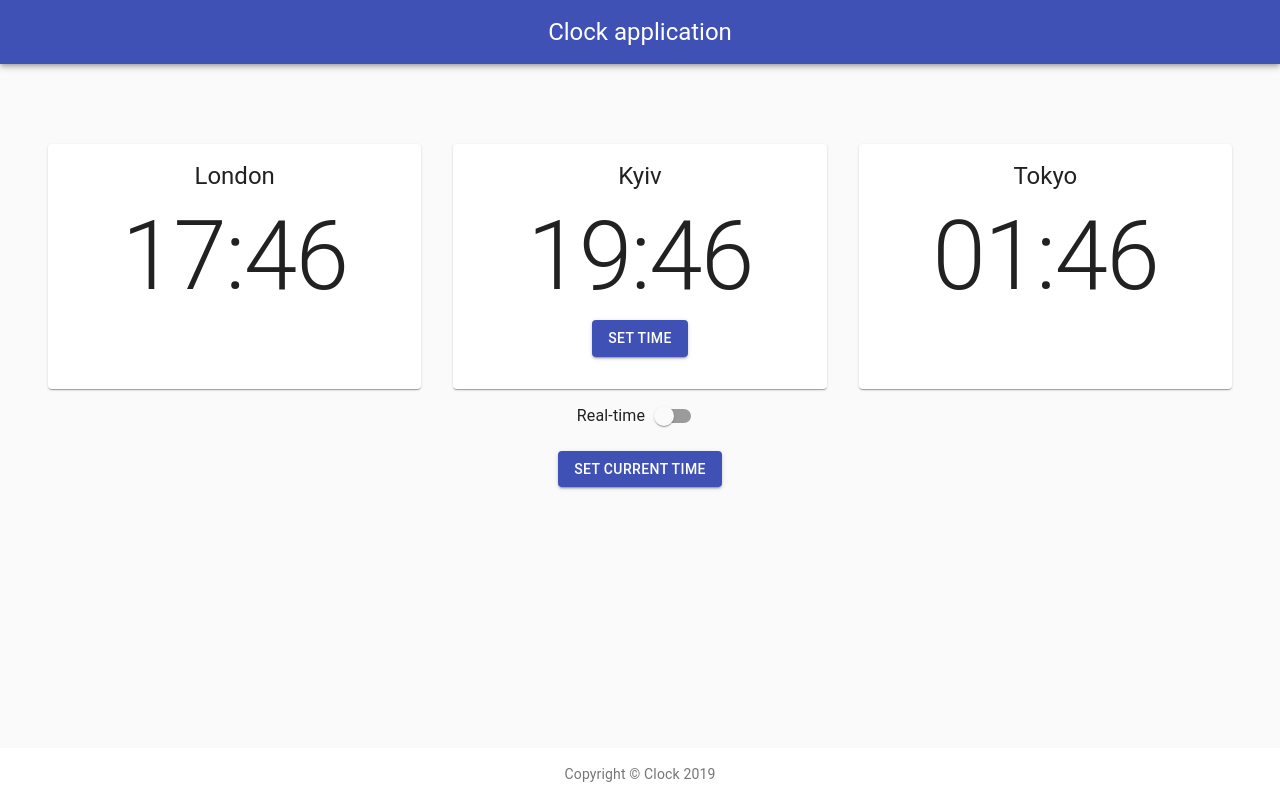
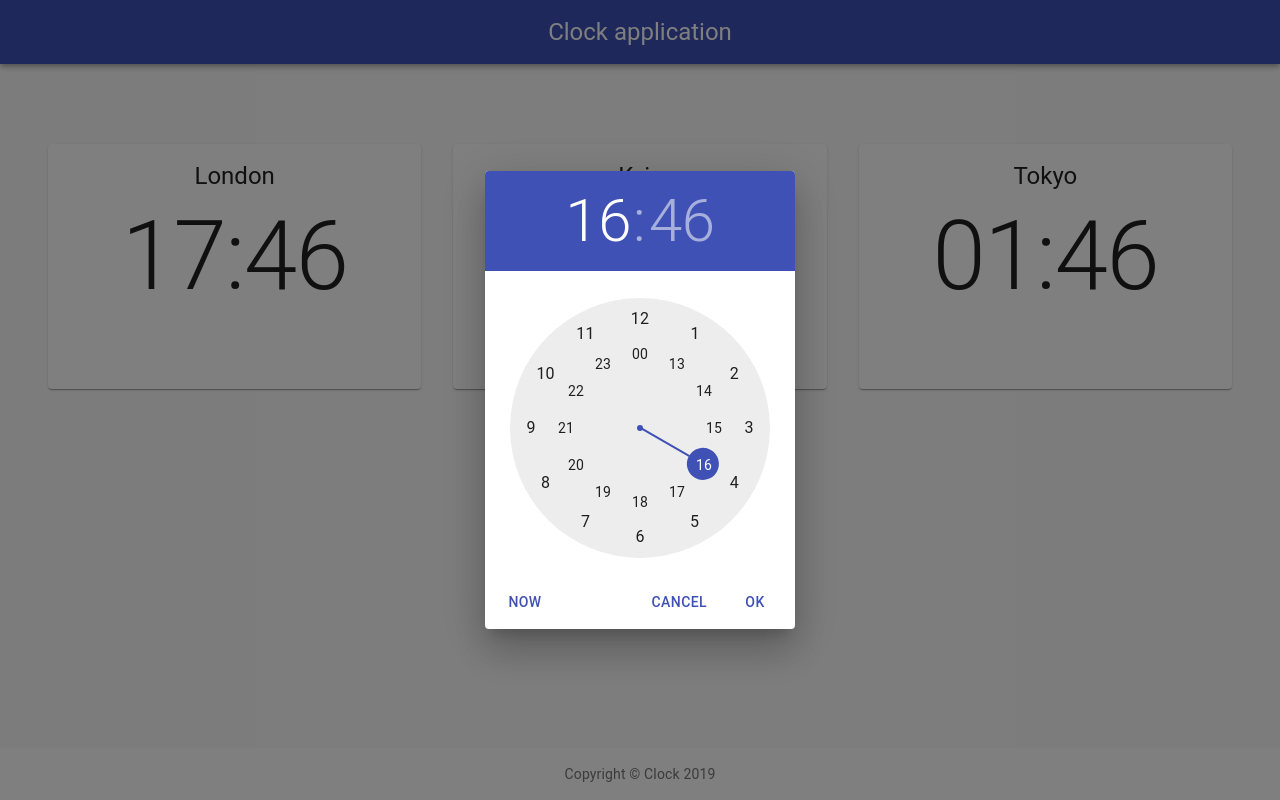
Before and after one commit to CanyonD/clock, a React (Create React App) app: page / in a window 1280 px wide. Both pictures are taken after a click on the button "SET TIME". Built offline with nearby package versions, Linux system fonts and the light colour scheme.

Commit message:
Implemented TimePicker

```diff
--- a/src/apps/App.js
+++ b/src/apps/App.js
@@ -1,4 +1,6 @@
 import React from 'react';
+import { MuiPickersUtilsProvider } from '@material-ui/pickers';
+import MomentUtils from '@date-io/moment';
 import Theme from 'apps/common/Theme';
 import Layout from 'apps/common/Layout';
 import Clocks from 'apps/clocks';
@@ -6,17 +8,19 @@ import 'styles/App.css';
 
 function App() {
 	return (
+		<MuiPickersUtilsProvider utils={MomentUtils}>
 			<Theme>
 				<Layout
 					title={'Clock application'}
 					footer={{
 						link: 'https://canyond.github.io/clock',
-					projectName: 'Clock'
+						projectName: 'Clock',
 					}}
 				>
 					<Clocks/>
 				</Layout>
 			</Theme>
+		</MuiPickersUtilsProvider>
 	);
 }
 
--- a/src/apps/clocks/Clocks.js
+++ b/src/apps/clocks/Clocks.js
@@ -7,17 +7,20 @@ import {
 	FormControlLabel,
 	Switch,
 } from '@material-ui/core';
+import { TimePicker } from '@material-ui/pickers';
 import ClockCard from '@components/ClockCard';
 
 export default function Clocks(props) {
 	const [ currentTime, setCurrentTime ] = useState(localStorage.getItem('currentTime') || new Date());
+	const [ isOpenPicker, setIsOpenPicker ] = useState(false);
 
-	const handlerCurrentTime = () => {
-		localStorage.setItem('currentTime', new Date());
+	const handlerSetTime = (value) => {
+		localStorage.setItem('currentTime', value);
 		setCurrentTime(localStorage.getItem('currentTime'));
 	};
 
-	const handlerSetTime = () => {
+	const handlerCurrentTime = () => {
+		handlerSetTime(new Date());
 	};
 
 	const {
@@ -36,10 +39,25 @@ export default function Clocks(props) {
 					time={moment(currentTime).tz('Europe/Kiev').format('HH:mm')}
 					actions={
 						<Fragment>
+							<TimePicker
+								className={classes.hidden}
+								variant={'dialog'}
+								open={isOpenPicker}
+								ampm={false}
+								onOpen={() => setIsOpenPicker(true)}
+								onClose={() => setIsOpenPicker(false)}
+								value={currentTime}
+								onChange={handlerSetTime}
+								showTodayButton
+								todayLabel={'Now'}
+								autoOk
+							/>
 							<Button
 								variant={'contained'}
 								color={'primary'}
-								onClick={handlerSetTime}
+								onClick={() => {
+									setIsOpenPicker(true);
+								}}
 							>
 								Set Time
 							</Button>
--- a/src/apps/clocks/Clocks.styles.js
+++ b/src/apps/clocks/Clocks.styles.js
@@ -11,6 +11,9 @@ const styles = ({spacing}) => ({
 		'& > button, & > label': {
 			margin: `${spacing(1)}px auto`
 		}
+	},
+	hidden: {
+		display: 'none',
 	}
 });
 
```
Lines whose indentation alone changed are shown as unchanged.
